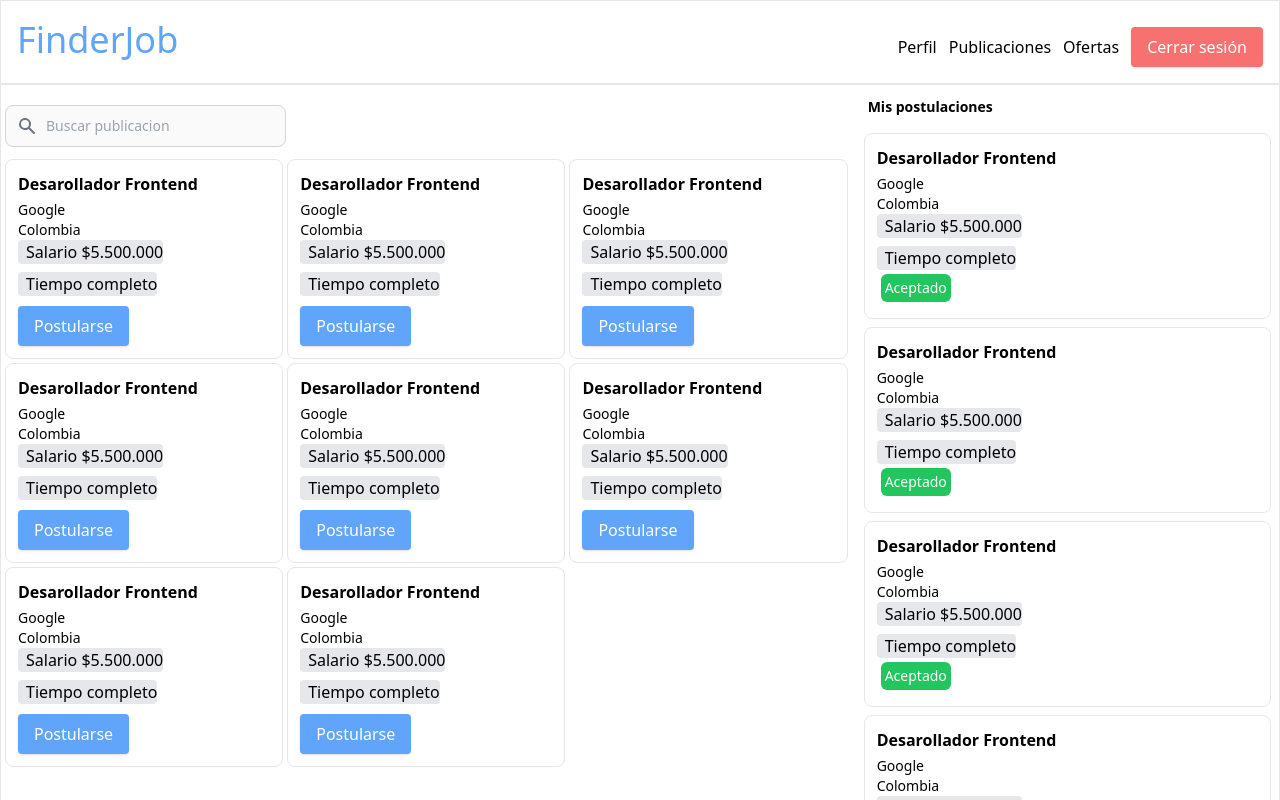
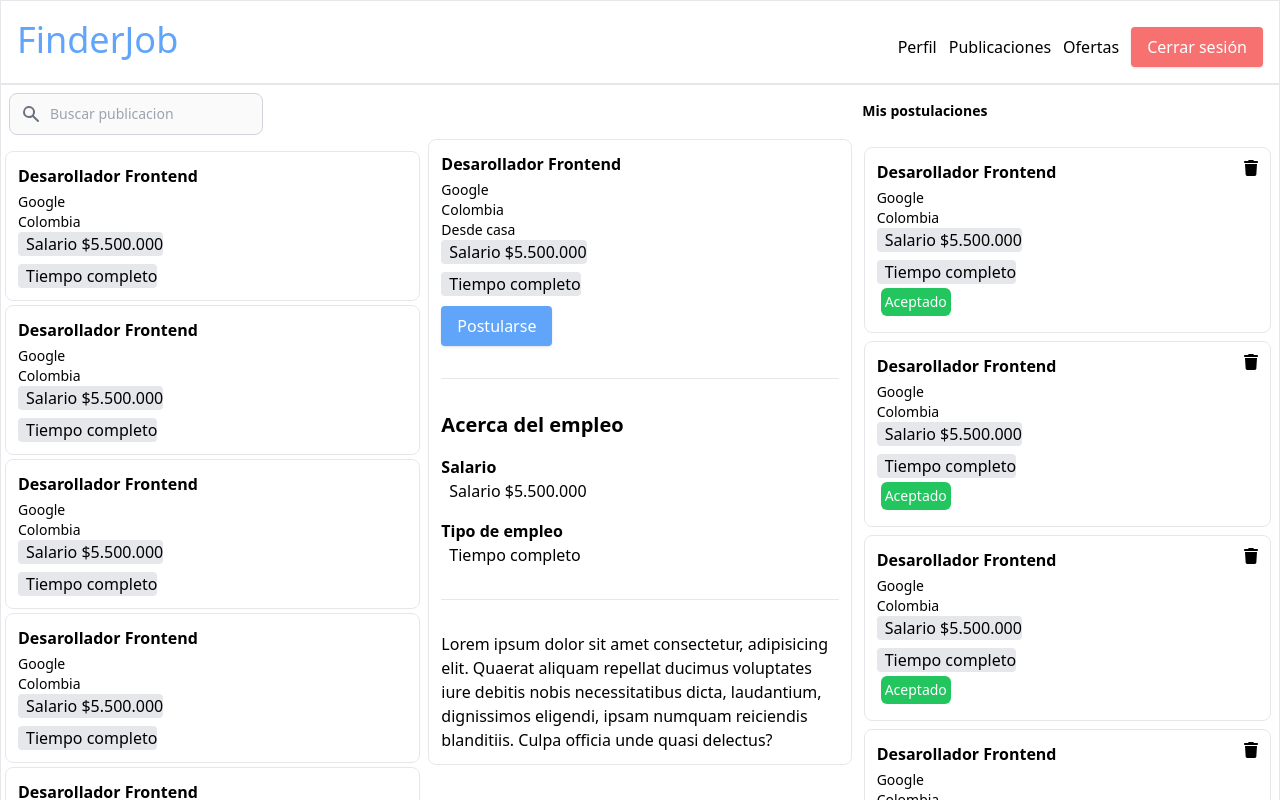
Before and after one commit to jamesv11/Front-finderJob, a React (Vite) app: page /portal/offers in a window 1280 px wide. Shown: the top 800 px of the page. Built offline with nearby package versions, Linux system fonts and the light colour scheme.

Commit message:
Âfeature: offers mockups finished

```diff
--- a/package.json
+++ b/package.json
@@ -9,6 +9,11 @@
     "preview": "vite preview"
   },
   "dependencies": {
+    "@fortawesome/fontawesome-svg-core": "^6.4.0",
+    "@fortawesome/free-brands-svg-icons": "^6.4.0",
+    "@fortawesome/free-regular-svg-icons": "^6.4.0",
+    "@fortawesome/free-solid-svg-icons": "^6.4.0",
+    "@fortawesome/react-fontawesome": "^0.2.0",
     "formik": "^2.2.9",
     "localforage": "^1.10.0",
     "match-sorter": "^6.3.1",
--- a/src/components/commons/search-button.tsx
+++ b/src/components/commons/search-button.tsx
@@ -3,10 +3,10 @@ export const SearchButton = () => {
     return <>
         <label htmlFor="simple-search" className="sr-only">Search</label>
         <div className="relative w-full z-0">
-            <div className="absolute inset-y-0 left-0 flex items-center pl-3 pointer-events-none focus:fixed">
+            <div className=" absolute inset-y-0 left-0 flex items-center pl-3 pointer-events-none focus:fixed">
                 <svg aria-hidden="true" className="w-5 h-5 text-gray-500 dark:text-gray-400" fill="currentColor" viewBox="0 0 20 20" xmlns="http://www.w3.org/2000/svg"><path fill-rule="evenodd" d="M8 4a4 4 0 100 8 4 4 0 000-8zM2 8a6 6 0 1110.89 3.476l4.817 4.817a1 1 0 01-1.414 1.414l-4.816-4.816A6 6 0 012 8z" clip-rule="evenodd"></path></svg>
             </div>
-            <input type="text" id="simple-search" className="bg-zinc-50  border border-gray-300 text-gray-900 text-sm rounded-lg focus:ring-blue-500 focus:border-blue-500 block w-1/3 pl-10 p-2.5 " placeholder="Buscar publicacion" required />
+            <input type="text" id="simple-search" className="w-fit bg-zinc-50  border border-gray-300 text-gray-900 text-sm rounded-lg focus:ring-blue-500 focus:border-blue-500 block w-1/3 pl-10 p-2.5 " placeholder="Buscar publicacion" required />
         </div>
     </>
 }
--- /dev/null
+++ b/src/components/offers/detail-offers.tsx
@@ -0,0 +1,55 @@
+import { useState } from "react";
+import { CustomButton } from "../commons/custom-button"
+import { ModalBase } from "../modal/modal-base"
+
+export const DetailOffers = () => {
+
+    const [modal, setModal] = useState(false);
+
+    const handleClick = () => {
+        setModal(!modal);
+    }
+
+    return <>
+        <ModalBase size={600} title="Postulacion" description="Estas seguro que deseas finalizar tu sesion?" open={modal} handleModal={setModal} type={"question"} ></ModalBase>
+        <article className=" w-full p-3 rounded-lg border border-gray-200 rounded h-fit bg-white ">
+            <h4 className="pb-1 font-bold">Desarollador Frontend</h4>
+            <p className="text-sm">Google</p>
+            <p className="text-sm">Colombia</p>
+            <p className="text-sm">Desde casa</p>
+            <section className="flex flex-col gap-2">
+                <div className="bg-gray-200  rounded w-fit">
+                    <p className="pl-2">Salario $5.500.000</p>
+                </div>
+                <div className="bg-gray-200  rounded w-fit">
+                    <p className="pl-2">Tiempo completo</p>
+                </div>
+            </section>
+            <CustomButton
+                type="submit"
+                content="Postularse"
+                className="mt-2.5 bg-blue-400 hover:bg-blue-700 text-white font-medium py-2 px-4 rounded"
+                onClick={() => handleClick()}
+            />
+            <hr className="h-px my-8 bg-gray-200 border-0 dark:bg-gray-700"></hr>
+            <section>
+                <h4 className="mb-4 font-bold text-xl">Acerca del empleo</h4>
+                <section className="flex flex-col gap-4">
+                    <div className="rounded w-fit">
+                        <p className="font-bold">Salario</p>
+                        <p className="pl-2">Salario $5.500.000</p>
+                    </div>
+                    <div className="rounded w-fit">
+                        <p className="font-bold">Tipo de empleo</p>
+                        <p className="pl-2">Tiempo completo</p>
+                    </div>
+                </section>
+            </section>
+            <hr className="h-px my-8 bg-gray-200 border-0 dark:bg-gray-700"></hr>
+            <section>
+                <p>Lorem ipsum dolor sit amet consectetur, adipisicing elit. Quaerat aliquam repellat ducimus voluptates iure debitis nobis necessitatibus dicta, laudantium, dignissimos eligendi, ipsam numquam reiciendis blanditiis. Culpa officia unde quasi delectus?</p>
+            </section>
+
+        </article>
+    </>
+}
--- a/src/components/offers/my-offers.tsx
+++ b/src/components/offers/my-offers.tsx
@@ -1,20 +1,19 @@
-import { NavOffers } from "./nav-offers"
 import { OfferCard } from "./offers-card"
 
 export const MyOffers = () => {
 
     return (<div className="bg-white rounded">
-        <NavOffers></NavOffers>
+
         <div className="grid grid-cols-1 align-center max-h-screen overflow-auto p-2 gap-2">
-            <OfferCard postulate={false}></OfferCard>
-            <OfferCard postulate={false}></OfferCard>
-            <OfferCard postulate={false}></OfferCard>
-            <OfferCard postulate={false}></OfferCard>
-            <OfferCard postulate={false}></OfferCard>
-            <OfferCard postulate={false}></OfferCard>
-            <OfferCard postulate={false}></OfferCard>
-            <OfferCard postulate={false}></OfferCard>
-            <OfferCard postulate={false}></OfferCard>
+            <OfferCard postulate={true}></OfferCard>
+            <OfferCard postulate={true}></OfferCard>
+            <OfferCard postulate={true}></OfferCard>
+            <OfferCard postulate={true}></OfferCard>
+            <OfferCard postulate={true}></OfferCard>
+            <OfferCard postulate={true}></OfferCard>
+            <OfferCard postulate={true}></OfferCard>
+            <OfferCard postulate={true}></OfferCard>
+            <OfferCard postulate={true}></OfferCard>
         </div>
     </div>)
 }
--- a/src/components/offers/nav-offers.tsx
+++ b/src/components/offers/nav-offers.tsx
@@ -1,7 +1,13 @@
+import { SearchButton } from "../commons/search-button"
+
 export const NavOffers = () => {
 
 
     return (<>
-            <h4 className="text-sm pl-3 font-bold py-2 w-full ">Mis postulaciones</h4>
+            <section className="grid grid-cols-3 w-full pt-2 px-2">
+                <SearchButton></SearchButton>
+                <section></section>
+                <h4 className="text-sm pl-3 font-bold py-2 w-full ">Mis postulaciones</h4>
+            </section>
     </>)
 }
--- a/src/components/offers/offers-card.tsx
+++ b/src/components/offers/offers-card.tsx
@@ -1,29 +1,37 @@
-import { ReactElement } from "react";
-import { CustomButton } from "../commons/custom-button"
-
+import { FontAwesomeIcon } from "@fortawesome/react-fontawesome";
+import { ReactElement, useState } from "react";
+import { CustomButton } from "../commons/custom-button";
+import { ModalBase } from "../modal/modal-base";
 
 export interface OfferCardProps {
     title?: string,
-    description?:string,
-    postulate?:boolean,
+    description?: string,
+    postulate?: boolean,
     children?: ReactElement | ReactElement[];
     className?: string;
-    handlePostulation?:Function,
-    modal?:boolean
+    handlePostulation?: Function,
 }
 
-export const OfferCard = ({postulate = true, handlePostulation, modal}:OfferCardProps) => {
+export const OfferCard = ({ postulate = false, handlePostulation }: OfferCardProps) => {
+
+    const [modal, setModal] = useState(false);
+
+    const onDelete = () => {
 
 
-    const handleClick = () => {
-        handlePostulation &&  handlePostulation(!modal);
+        setModal(!modal)
+
+
     }
 
 
 
     return (<>
-        <article className="w-full p-3 rounded-lg hover:shadow-xl hover:-translate-y-1 transition-all ease-out border border-gray-200 rounded h-fit bg-white ">
-            <h4 className="pb-1 font-bold">Desarollador Frontend</h4>
+        <ModalBase title="Eliminar postulacion" question="Estas seguro que deseas eliminar tu postulacion?" open={modal} handleModal={setModal} size={600} type={"question"} onSubmit={onDelete}></ModalBase>
+        <article className=" w-full p-3 rounded-lg hover:shadow-xl hover:-translate-y-0.5 transition-all ease-out border border-gray-200 rounded h-fit bg-white ">
+            <article className="flex justify-between">
+            <h4 className="pb-1 font-bold">Desarollador Frontend</h4> {postulate && <FontAwesomeIcon className="cursor-pointer" onClick={() => onDelete()} icon={["fas", "trash"]} />}
+            </article>
             <p className="text-sm">Google</p>
             <p className="text-sm">Colombia</p>
             <section className="flex flex-col gap-2">
@@ -34,12 +42,7 @@ export const OfferCard = ({postulate = true, handlePostulation, modal}:OfferCard
                     <p className="pl-2">Tiempo completo</p>
                 </div>
             </section>
-{postulate ?  <CustomButton
-                type="submit"
-                content="Postularse"
-                className="mt-2.5 bg-blue-400 hover:bg-blue-700 text-white font-medium py-2 px-4 rounded"
-                onClick={() => handleClick()}
-            /> : <div className="bg-green-500 h-fit w-fit p-1 m-1 rounded-md text-white text-sm"> Aceptado </div>}
+            {postulate && <div className="bg-green-500 h-fit w-fit p-1 m-1 rounded-md text-white text-sm"> Aceptado </div>}
 
         </article>
     </>)
--- a/src/main.tsx
+++ b/src/main.tsx
@@ -1,12 +1,12 @@
+import { library } from '@fortawesome/fontawesome-svg-core'
+import { faTrash } from '@fortawesome/free-solid-svg-icons'
 import React from 'react'
 import ReactDOM from 'react-dom/client'
 import App from './App'
 import './index.css'
 
 
-import { Layout } from './components/layout/layout';
-
-
+library.add(faTrash)
 
 ReactDOM.createRoot(document.getElementById('root') as HTMLElement).render(
   <React.StrictMode>
--- a/src/views/portal/pages/offers/offers-page.tsx
+++ b/src/views/portal/pages/offers/offers-page.tsx
@@ -11,6 +11,7 @@ import { PublicationCardDetail } from "../../../../components/publications/publi
 import { OfferCard } from "../../../../components/offers/offers-card";
 import { NavOffers } from "../../../../components/offers/nav-offers";
 import { MyOffers } from "../../../../components/offers/my-offers";
+import { DetailOffers } from "../../../../components/offers/detail-offers";
 
 let schema = Yup.object({
     name: Yup.string().required("Requerido"),
@@ -31,82 +32,34 @@ export interface FormOffer {
 export const OffersPage = () => {
 
 
-    const [modal, setModal] = useState(false);
 
-
-
-
-
-    const contentForm = (
-        <div className="px-4">
-            <h4 className="pb-1 font-bold">Desarollador Frontend</h4>
-            <p className="text-sm">Google</p>
-            <p className="text-sm">Colombia</p>
-            <section className="flex flex-col gap-2">
-                <div className="bg-gray-200  rounded w-fit">
-                    <p className="pl-2">Salario $5.500.000</p>
-                </div>
-                <div className="bg-gray-200  rounded w-fit">
-                    <p className="pl-2">Tiempo completo</p>
-                </div>
-            </section>
-            <p className="font-bold my-2">Detalles del empleo</p>
-            <p>Lorem ipsum dolor sit amet consectetur adipisicing elit. Quas beatae asperiores incidunt vero reiciendis modi totam. Aspernatur eum, earum repellat molestias magni suscipit aut doloremque provident? Est doloremque voluptate possimus! Lorem ipsum dolor sit amet consectetur adipisicing elit. Ipsum, temporibus aperiam tempora nihil cum minus illum. Ipsam dolore dolores, recusandae cumque dolorum earum minus corporis repellat consequuntur voluptate maxime minima!</p>
-
-            <div className="pt-2 pb-4 flex justify-around">
-                <CustomButton
-                    type="submit"
-                    content="Postularse"
-                    className="mt-2.5 bg-blue-400 hover:bg-blue-700 text-white font-medium py-2 px-4 rounded"
-                />
-                <CustomButton type="button"
-                    content="Cancelar"
-                    className="mt-2.5 bg-red-400 hover:bg-red-500 text-white font-medium py-2 px-4 rounded"
-                    onClick={() => setModal(!modal)}
-                />
-            </div>
-        </div>
-    )
-
-
-
-    const onSubmit = (values: { [key: string]: any }) => {
-        console.log(values);
-
-        setModal(!modal);
-
-    };
 
     const handlePostulation = (modal: boolean) => {
 
         console.log(modal);
 
-        setModal(modal)
+
 
     }
 
     return (<>
-        <ModalBase size={900} title="Desarrollador Frontend" open={modal} handleModal={setModal} type={"form"} >
-            {contentForm}
-        </ModalBase>
+        <NavOffers></NavOffers>
         <section className="py-1 grid grid-cols-3 gap-1">
-
-            <section className="p-1 col-span-2 ">
-                <div className="my-3">
-                    <SearchButton></SearchButton>
-                </div>
-                <div className="grid grid-cols-3 gap-1 h-fit">
+            <section className="p-1">
+                <div className="grid grid-cols-1 gap-1 h-screen overflow-auto pt-2">
                     <OfferCard handlePostulation={handlePostulation}></OfferCard><OfferCard handlePostulation={handlePostulation}></OfferCard>
                     <OfferCard handlePostulation={handlePostulation}></OfferCard><OfferCard handlePostulation={handlePostulation}></OfferCard>
                     <OfferCard handlePostulation={handlePostulation}></OfferCard><OfferCard handlePostulation={handlePostulation}></OfferCard>
                     <OfferCard handlePostulation={handlePostulation}></OfferCard><OfferCard handlePostulation={handlePostulation}></OfferCard>
                 </div>
-
             </section>
-            <section >
-                <MyOffers></MyOffers>
-            </section>
+            <section>
+            <DetailOffers/>
         </section>
+        <section >
+            <MyOffers></MyOffers>
+        </section>
+    </section>
     </>)
 }
 
```
Also changed, not shown: 1 other file (tests, documents, lock files or other folders).
